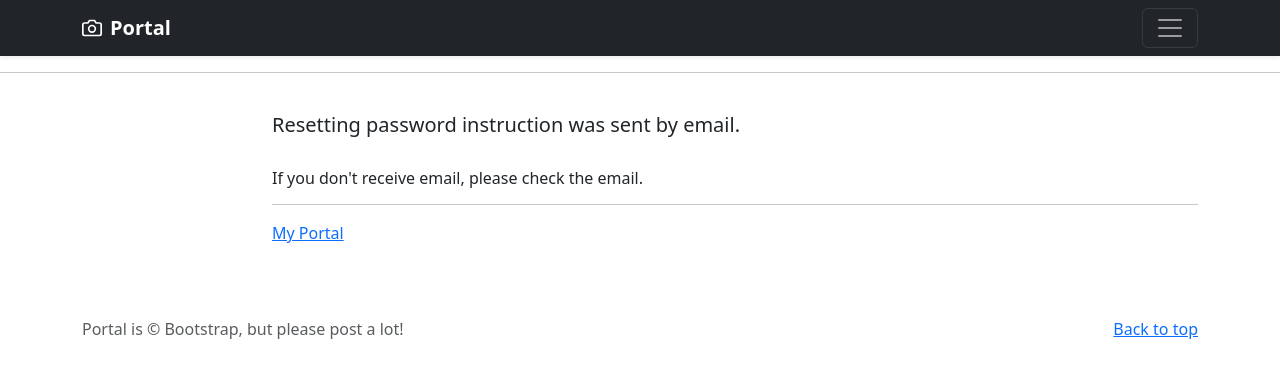
After one commit to kenichikawaguchi/myportal, a Django app: page /password_reset/done/ in a window 1280 px wide. The commit adds this page. Shown: the top 378 px of the page. Run offline with Django 3.2, Linux system fonts and the light colour scheme.

Commit message:
password reset

```diff
--- /dev/null
+++ b/portal/accounts/templates/password_reset_sent.html
@@ -0,0 +1,16 @@
+{% extends 'base.html' %}
+{% block title %}Send password reset{% endblock %}
+{% block contents %}
+<hr>
+<div class="container">
+  <div class="row">
+    <div class="col offset-2 py-4">
+      <h5>Resetting password instruction was sent by email.</h5>
+      <br>
+      <h6>If you don't receive email, please check the email.</h6>
+      <hr>
+      <a href="{% url 'page:index' %}">My Portal</a>
+    </div>
+  </div>
+</div>
+{% endblock %}
--- a/portal/page/templates/base.html
+++ b/portal/page/templates/base.html
@@ -45,7 +45,6 @@
                 <li><a href="#" class="text-white">My Page</a></li>
                 <li><a href="{% url 'accounts:logout' %}" class="text-white">Log out</a></li>
                 <li><a href="{% url 'password_reset' %}" class="text-white">Password reset</a></li>
-                <li><a href="#" class="text-white">Password reset</a></li>
                 <li><a href="mailto:admin@example.com" class="text-white">Email me</a></li>
                 {% else %}
                 <li><a href="{% url 'accounts:signup' %}" class="text-white">Sign up</a></li>
--- a/portal/page/templates/page_title.html
+++ b/portal/page/templates/page_title.html
@@ -1,5 +1,3 @@
-<main>
-
   <section class="py-5 text-center container">
     <div class="row py-lg-5">
       <div class="col-lg-6 col-md-8 mx-auto">
```
Also changed, not shown: portal/page/views.py (+7 -0 lines), portal/portal/settings.py (+4 -6 lines), portal/tests/test_views.py (added, +22 -0 lines), portal/tests/__init__.py (added).
